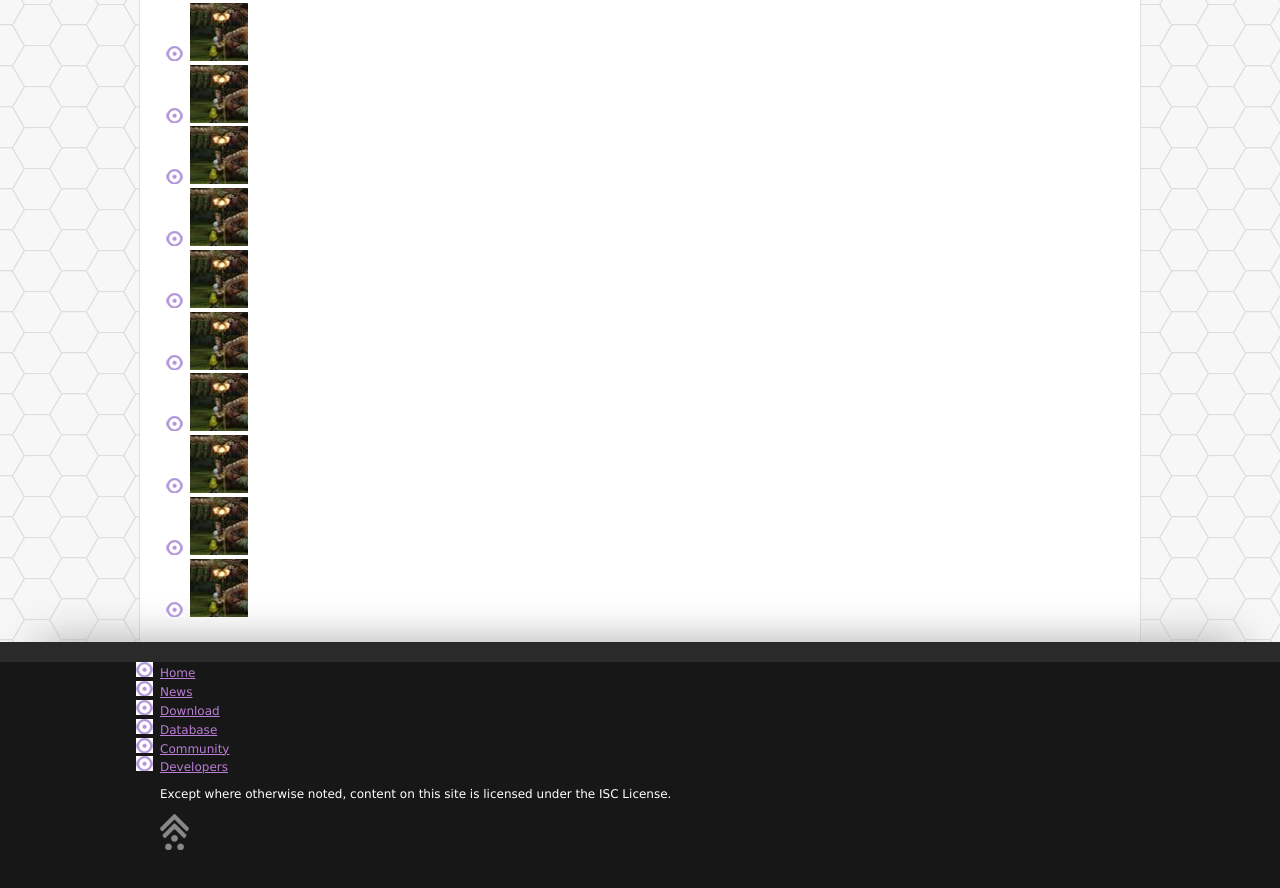
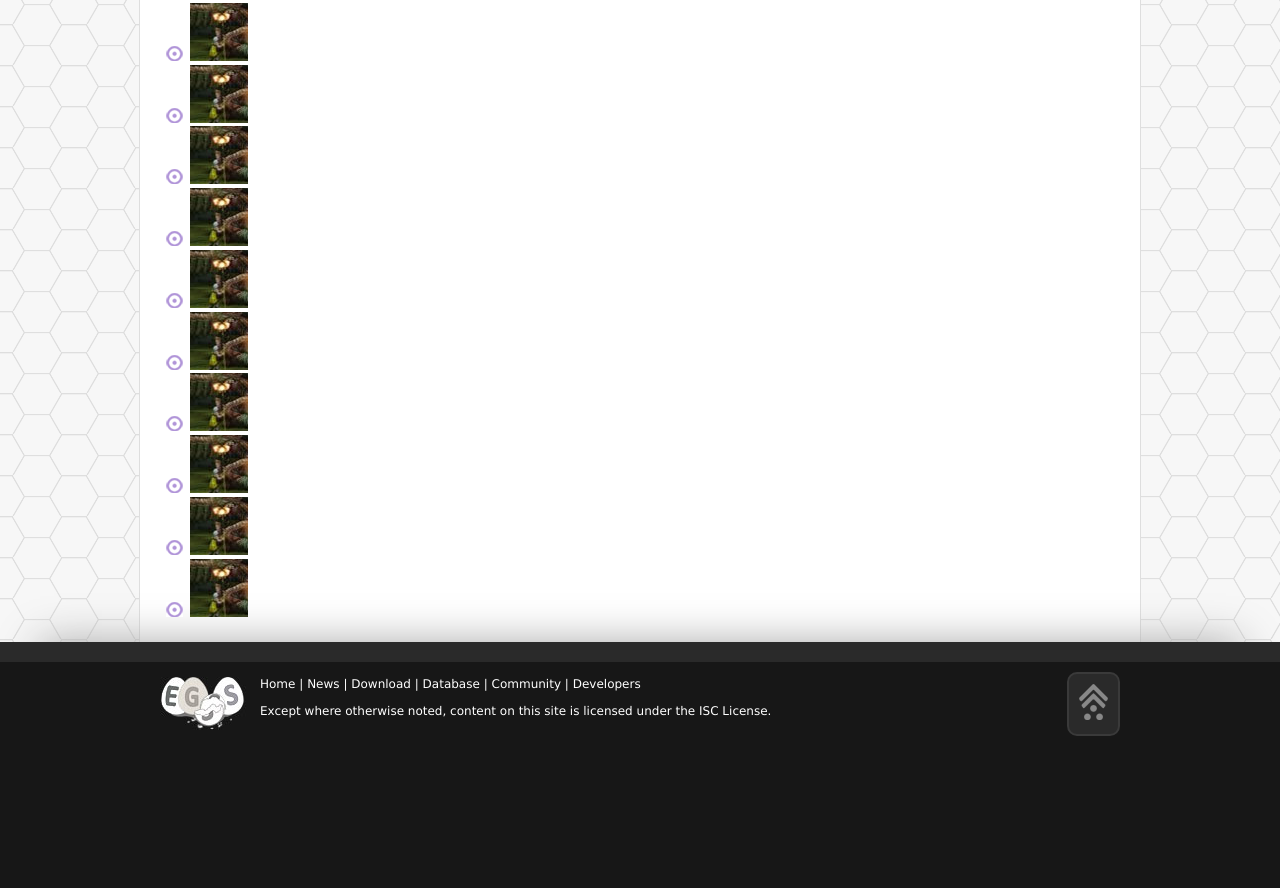
Before and after one commit to PolCPP/EGS-Static-Site-, a plain HTML site: page index.html in a window 1280 px wide. Shown: the part 1411-2299 px from the top of the page. Drawn offline with nearby package versions, Linux system fonts and the light colour scheme.

Commit message:
Added footer

```diff
--- a/css/style.css
+++ b/css/style.css
@@ -320,6 +320,55 @@ article header{
 }
 
 
+footer nav {
+    background: url("../img/footer_logo.jpg") no-repeat scroll 0 15px transparent;
+    float: left;
+    min-height: 53px;
+    padding-left: 100px;
+    padding-top: 15px;
+}
+
+    footer nav a {
+        color: #FFFFFF;
+        text-decoration: none;
+    }
+
+    footer nav a:hover {
+        color: #FFFFFF;
+        text-decoration: underline;
+    }
+
+    footer nav li {
+        display: inline;
+        list-style: none outside none;
+    }
+
+    footer nav li:after {
+        content: " |";
+    }
+    footer nav li:last-child:after {
+        content: "";
+    }
+
+/* end footer nav */
+
+#scroll_up {
+    background: none repeat scroll 0 0 #2A2A2A;
+    border: 2px solid #3A3A3A;
+    border-radius: 10px 10px 10px 10px;
+    display: block;
+    float: right;
+    margin-top: 10px;
+    padding: 10px;
+}
+
+    #scroll_up:hover {
+        background: #3a3a3a;
+        border: 2px solid #4a4a4a;
+    }
+
+/* End scroll_up */
+
 
 /* =============================================================================
    Non-semantic helper classes
--- a/index.html
+++ b/index.html
@@ -124,8 +124,7 @@
         </div>
     </div>
     <div id="footer-container">
-		<footer class="wrapper">
-            <div nav_copyright>
+		<footer class="wrapper clearfix">
                <nav>
     				<ul>
     					<li><a class="active" href="#">Home</a></li>
@@ -137,8 +136,7 @@
                     </ul>
                     <p>Except where otherwise noted, content on this site is licensed under the ISC License.</p>
                </nav>
-            </div>
-            <a href="#" title="Scroll to the top of the site"><img alt="Scroll to top" src="img/scroll_top.png"></a>
+            <a id="scroll_up" href="#" title="Scroll to the top of the site"><img alt="Scroll to top" src="img/scroll_top.png"></a>
 		</footer>
 	</div>
 <script src="//ajax.googleapis.com/ajax/libs/jquery/1.6.2/jquery.min.js"></script>
```
